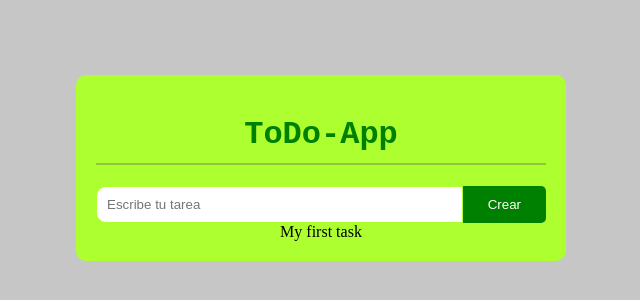
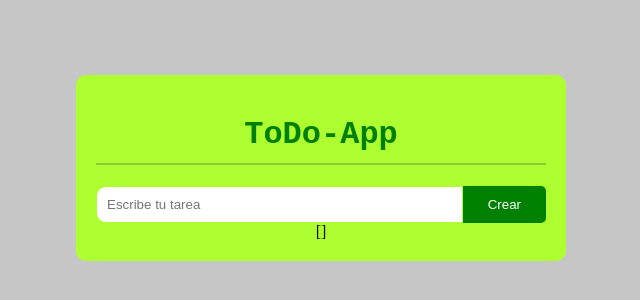
Before and after one commit to LucioDev7/primer-react, a React (Create React App) app: page / in a window 1280 px wide. Shown: the part 240-540 px from the top of the page, without its empty margins (319-959 px from the left). Built offline with nearby package versions, Linux system fonts and the light colour scheme.

Commit message:
array para valores ingresados

```diff
--- a/src/App.jsx
+++ b/src/App.jsx
@@ -5,11 +5,12 @@ import React, { useState } from "react";
 
 function App() {
 
-  const [taskName, setTakeName] = useState('My first task'); //Devuelve variable en primer posicion, funcion en el segundo.
+  const [tasks, setTasks] = useState([]); //Devuelve variable en primer posicion, funcion en el segundo.
 
   const onSubmitHandler = (event) => {
     event.preventDefault();
-    setTakeName(event.target.elements.taskName.value);
+    if (!event.target.elements.taskName.value) return;
+    setTasks( [ ...tasks, event.target.elements.taskName.value] );
     event.target.elements.taskName.value = '';
 }
 
@@ -18,7 +19,7 @@ function App() {
     <Container>
       <Titulo text="ToDo-App" />
       <Formulario onSubmitHandler={onSubmitHandler}/>
-      {taskName}
+      {JSON.stringify(tasks)}
     </Container>
     </>
   );
```
